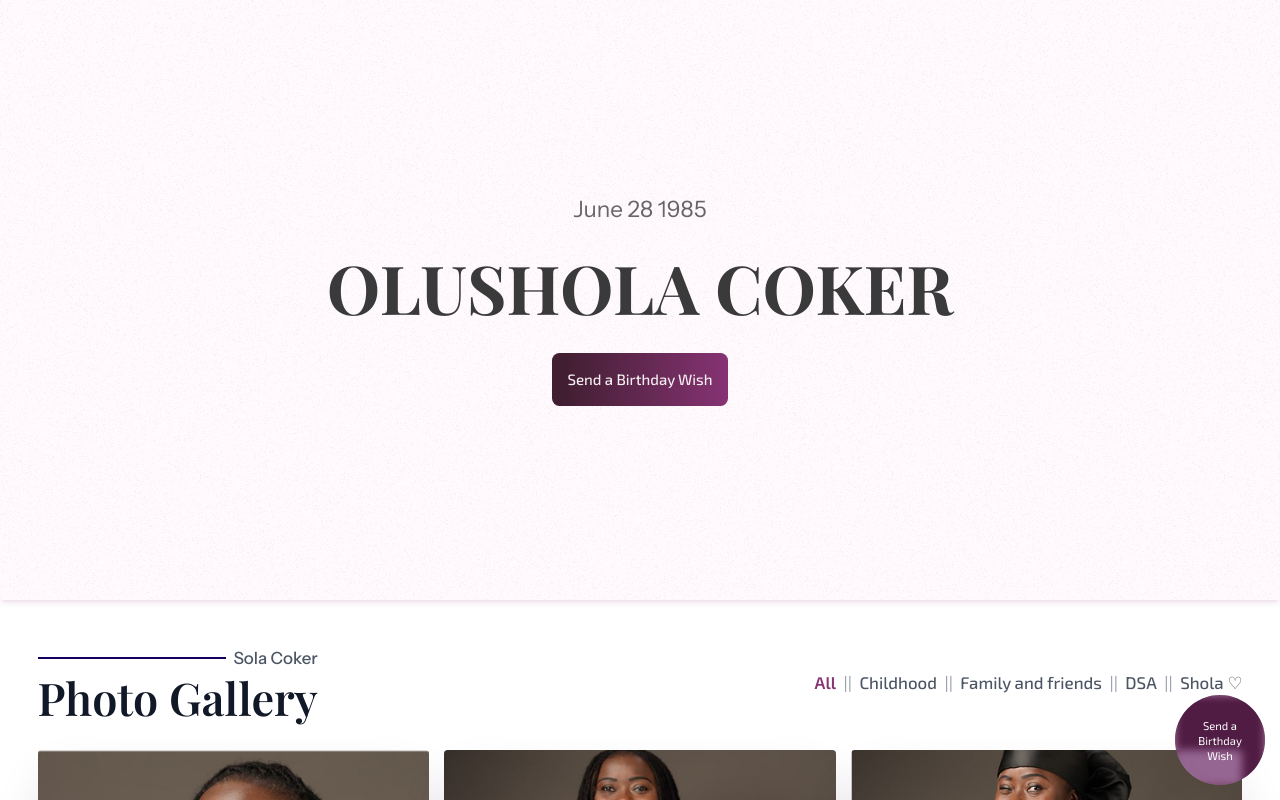
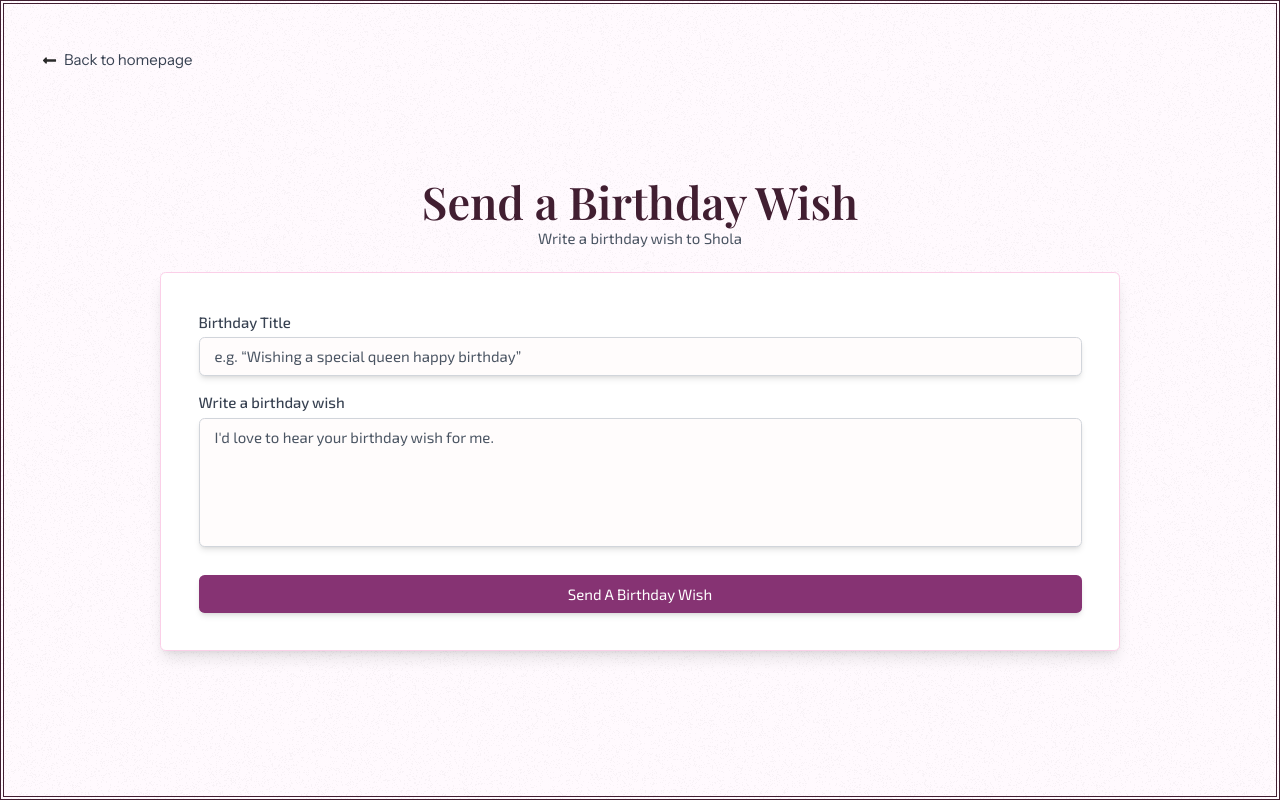
Before and after one commit to RereTooki/Shola-Coker, a React (Vite) app: page /wishme in a window 1280 px wide. Shown: the top 800 px of the page. Built offline with nearby package versions, Linux system fonts and the light colour scheme; a web font is replaced by a local one.

Commit message:
done with user-end

```diff
--- a/src/App.css
+++ b/src/App.css
@@ -58,6 +58,32 @@
   }
 }
 
+.w3-animate-bottom {
+  position: relative;
+  animation: animatebottom 1.3s;
+}
+@keyframes animatebottom {
+  from {
+    bottom: -300px;
+    opacity: 0;
+  }
+  to {
+    bottom: 0;
+    opacity: 1;
+  }
+}
+
+.w3-animate-zoom {
+  animation: animatezoom 1.4s;
+}
+@keyframes animatezoom {
+  from {
+    transform: scale(0);
+  }
+  to {
+    transform: scale(1);
+  }
+}
 /* DefaultScrollbars */
 
 .scroll::-webkit-scrollbar {
@@ -127,13 +153,7 @@
 
   backdrop-filter: blur(140px);
 }
-/* Dark mode styles */
-@media (prefers-color-scheme: dark) {
-  .aboutMeGrad {
-    background-image: url("./assets/images/bg1.png");
-    background-size: cover;
-  }
-}
+
 /**/
 @media (min-width: 566px) {
   /*Tablets and above*/
@@ -149,12 +169,6 @@
   }
 }
 
-/* Ensure dark mode styles also apply when the .dark class is present */
-.dark .aboutMeGrad {
-  background-image: url("./assets/images/bg1.png");
-  background-size: cover;
-}
-
 @media (min-width: 566px) {
   /* Ensure dark mode styles also apply when .dark class is present on larger screens */
   .dark .aboutMeGrad {
--- /dev/null
+++ b/src/components/BirthdayWishForm.tsx
@@ -0,0 +1,105 @@
+import React, { useState } from "react";
+import { Link } from "react-router-dom";
+import { FaLongArrowAltLeft } from "react-icons/fa";
+
+const BirthdayWishForm: React.FC = () => {
+  const [title, setTitle] = useState("");
+  const [submitted, setSubmitted] = useState(false);
+  const [message, setMessage] = useState("");
+
+  const handleSubmit = (e: React.FormEvent) => {
+    e.preventDefault();
+    // Logic to handle form submission
+    console.log("Submitted", { title, message });
+    setSubmitted(true);
+  };
+
+  return (
+    <div className="h-dvh border-4  border-[#411E31] border-double flex flex-col items-center justify-center bg-white px-4 xmd:px-6 xl:px-10 py-8 tab:py-12 aboutMeGrad ">
+      <div
+        className="fixed top-6 lg:top-12 left-4 tab:left-6 xl:left-10 "
+        data-aos="fade-down"
+        data-aos-duration="1200"
+      >
+        <Link
+          to="/"
+          className="self-start text-sm text-gray-700 hover:underline underline-offset-4 mb-4"
+        >
+          <div className="instruFont flex flex-row sborder-2 items-center gap-2 lg:text-base transition ease-in-out duration-500 delay-10 cursor-pointer hover:scale-[1.02]">
+            <FaLongArrowAltLeft color="#2A2A2A" /> Back to homepage
+          </div>
+        </Link>
+      </div>{" "}
+      {!submitted ? (
+        <div className="relative top-4 sborder-2 w-full flex flex-col items-center">
+          <h1 className="text-2xl tab:text-3xl lg:text-4xl xl:text-5xl    font-semibold text-center text-[#411E31] playfairFont ">
+            Send a Birthday Wish
+          </h1>
+          <p className="text-sm md:text-base text-center text-gray-600 mb-6 mt-[3px]">
+            Write a birthday wish to Shola
+          </p>
+          <form
+            onSubmit={handleSubmit}
+            className="w-full lg:max-w-5xl bg-white border border-pink-200 shadow-lg  p-4 tab:p-6 xl:p-10 rounded-md"
+          >
+            <div className="mb-4" data-aos="zoom-in" data-aos-duration="1200">
+              <label className="block text-gray-700 font-medium mb-1">
+                Birthday Title
+              </label>
+              <input
+                type="text"
+                placeholder="e.g. “Wishing a special queen happy birthday”"
+                className="w-full px-4 py-2 border border-gray-300 rounded-md focus:outline-none focus:ring-2 focus:ring-pink-100 bg-[#FFFCFC] text-gray-600 placeholder-gray-600 shadow-md transition ease-in-out duration-500 delay-10 hover:scale-[1.02]"
+                value={title}
+                onChange={(e) => setTitle(e.target.value)}
+              />
+            </div>
+            <div className="mb-6" data-aos="zoom-in" data-aos-duration="1200">
+              <label className="block text-gray-700 font-medium mb-1">
+                Write a birthday wish
+              </label>
+              <textarea
+                rows={5}
+                placeholder="I'd love to hear your birthday wish for me."
+                className="w-full px-4 py-2 border border-gray-300 rounded-md resize-none focus:outline-none focus:ring-2 focus:ring-pink-100 bg-[#FFFCFC] text-gray-600 placeholder-gray-600 shadow-md transition ease-in-out duration-500 delay-10 hover:scale-[1.02]"
+                value={message}
+                onChange={(e) => setMessage(e.target.value)}
+              />
+            </div>
+            <button
+              type="submit"
+              className="w-full bg-[#863373] text-white py-2 rounded-md hover:bg-[#5c1f4e] shadow-md w3-animate-zooms transition ease-in-out duration-500 delay-10 cursor-pointer hover:scale-[1.02]"
+            >
+              Send A Birthday Wish
+            </button>
+          </form>
+        </div>
+      ) : (
+        <div className="text-center space-y-4 w-full lg:max-w-5xl bg-white border border-pink-200 shadow-lg  p-4 tab:p-6 xl:p-10 rounded-md">
+          <div className="text-4xl">🎉</div>
+          <h3 className="text-3xl lg:text-4xl xl:text-5xl font-semibold playfairFont text-[#411E31]">
+            Your Wish Made My Day!
+          </h3>
+          <p className="text-gray-600">
+            Thank you so much for taking a moment to share that lovely birthday
+            message with me. It means the world that you chose to brighten my
+            celebration.
+          </p>
+          <div>
+            <Link to="/" className="">
+              <button
+                className="px-6 py-2 bg-[#863373] text-white rounded-md hover:bg-[#702a5a] transition ease-in-out duration-500 delay-10 cursor-pointer hover:scale-[1.02]"
+                onClick={() => console.log("Navigate to dashboard")} // replace with your navigation logic
+              >
+                {" "}
+                Go Back To Dashboard
+              </button>{" "}
+            </Link>
+          </div>
+        </div>
+      )}
+    </div>
+  );
+};
+
+export default BirthdayWishForm;
--- a/src/components/Gallery.tsx
+++ b/src/components/Gallery.tsx
@@ -164,14 +164,15 @@ const Gallery = () => {
         </div>
 
         {/* Floating Button */}
-
+        <Link to="/wishme">
           <button
             className="flex items-center justify-center gap-2 px-6 py-2 rounded-full text-[10px] tab:text-xs text-white border-[#B79D52] mt-4 fixed bottom-4 animate-pulses backdrop-blur-sm backdrop-invert mix-blend-differences bg-[#852F72]/60 z-40 right-2 md:right-4 transition ease-in-out duration-500 delay-10 cursor-pointer hover:scale-[1.04] h-[68px] w-[68px] tab:h-20 tab:w-20 lg:h-24 lg:w-24 z-10"
             data-aos="fade-up"
             data-aos-duration="1200"
           >
-          <Link to="/wishme">Send a Birthday Wish</Link>
+            Send a Birthday Wish
           </button>
+        </Link>
 
         {/* <button className="fixed bottom-6 right-6 bg-[#7E1465] text-white px-4 py-2 rounded-full shadow-lg  text-sm">
           Send a birthday wish
--- a/src/components/Landing.tsx
+++ b/src/components/Landing.tsx
@@ -25,9 +25,11 @@ const Landing: React.FC<NavigationBarProps> = ({ projectsRef }) => {
         <div className="sborder-2 playfairFont text-[#3A3A3A] text-[9vw] lg:text-6xl xl:text-7xl font-bold text-center">
           <WritingAnimationDelay text="OLUSHOLA COKER" />
         </div>
-        <div className="sborder-2 interFont text-[#F4EFEF] bg-gradient-to-r from-[#411E31] from-5% to-[#863373]  bg-[#411E31]s  text-sm lg:text-base xl:text-lgs font-medium p-3 tab:p-4 rounded-lg transition ease-in-out duration-500 delay-10 cursor-pointer hover:scale-[1.04] animate-pulses">
-          <Link to="/wishme">Send a Birthday Wish</Link>
-        </div>
+        <Link to="/wishme">
+          <div className="sborder-2 interFont text-[#F4EFEF] bg-gradient-to-r from-[#411E31] from-5% to-[#863373]  bg-[#411E31]s  text-sm lg:text-base xl:text-lgs font-medium p-3 tab:p-4 rounded-lg transition ease-in-out duration-500 delay-10 cursor-pointer hover:scale-[1.04] animate-pulses">
+            Send a Birthday Wish
+          </div>
+        </Link>
         <div
           className="text-base md:text-[4.5vw] xmd:text-lg lg:hidden lg:text-xl xl:text-2xl  sborder-4 whitespace-nowrap absolute sborder-4 bottom-2 md:bottom-4 lg:tracking-wider text-center self-center animate-bounce select-none hover:underline underline-offset-4 decoration-dotted"
           onClick={() => scrollToSection(projectsRef)}
--- a/src/routes.tsx
+++ b/src/routes.tsx
@@ -1,5 +1,6 @@
 import { createBrowserRouter } from "react-router-dom";
 import Homepage from "./components/Homepage";
+import BirthdayWishForm from "./components/BirthdayWishForm";
 
 const router = createBrowserRouter([
   {
@@ -8,7 +9,7 @@ const router = createBrowserRouter([
   },
   {
     path: "/wishme", // Root Route
-    element: <Homepage />,
+    element: <BirthdayWishForm />,
   },
   // {
   //   path: "/joinUs", // about Page
```
Lines whose indentation alone changed are shown as unchanged.
